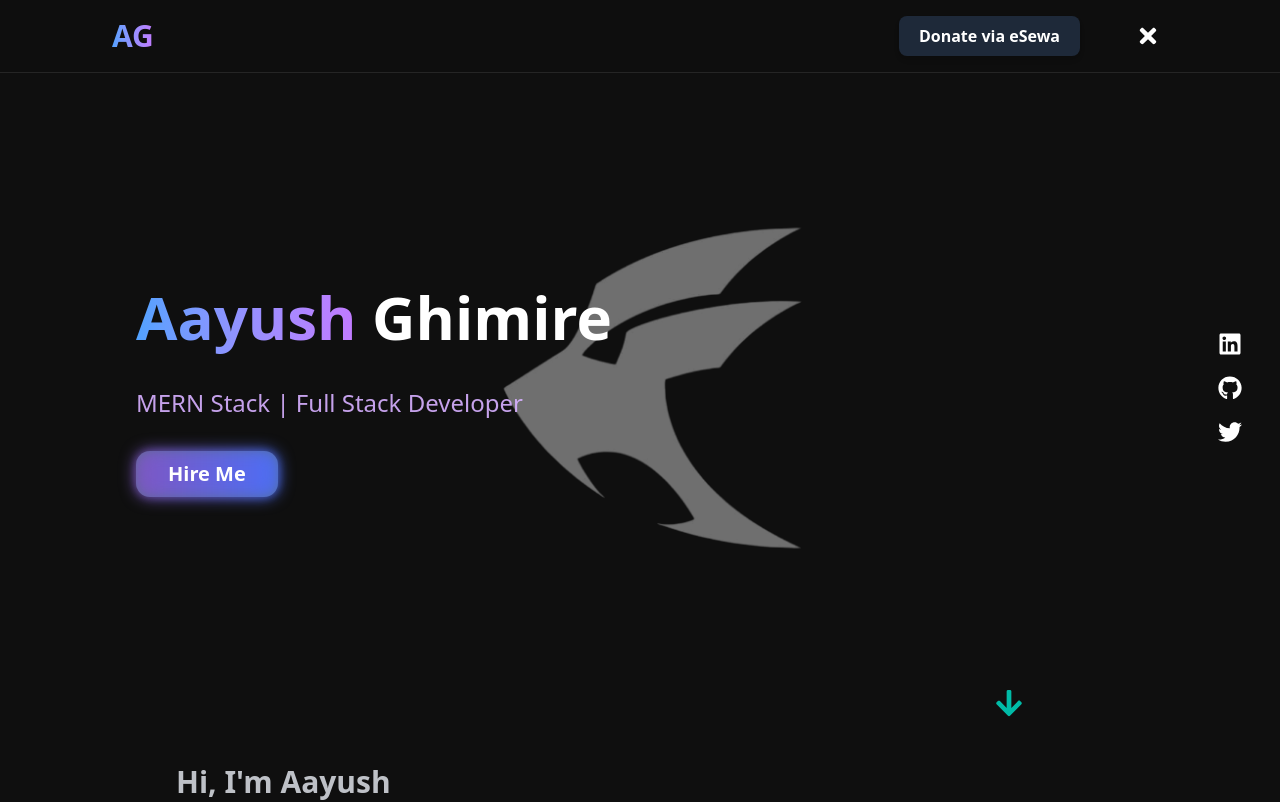
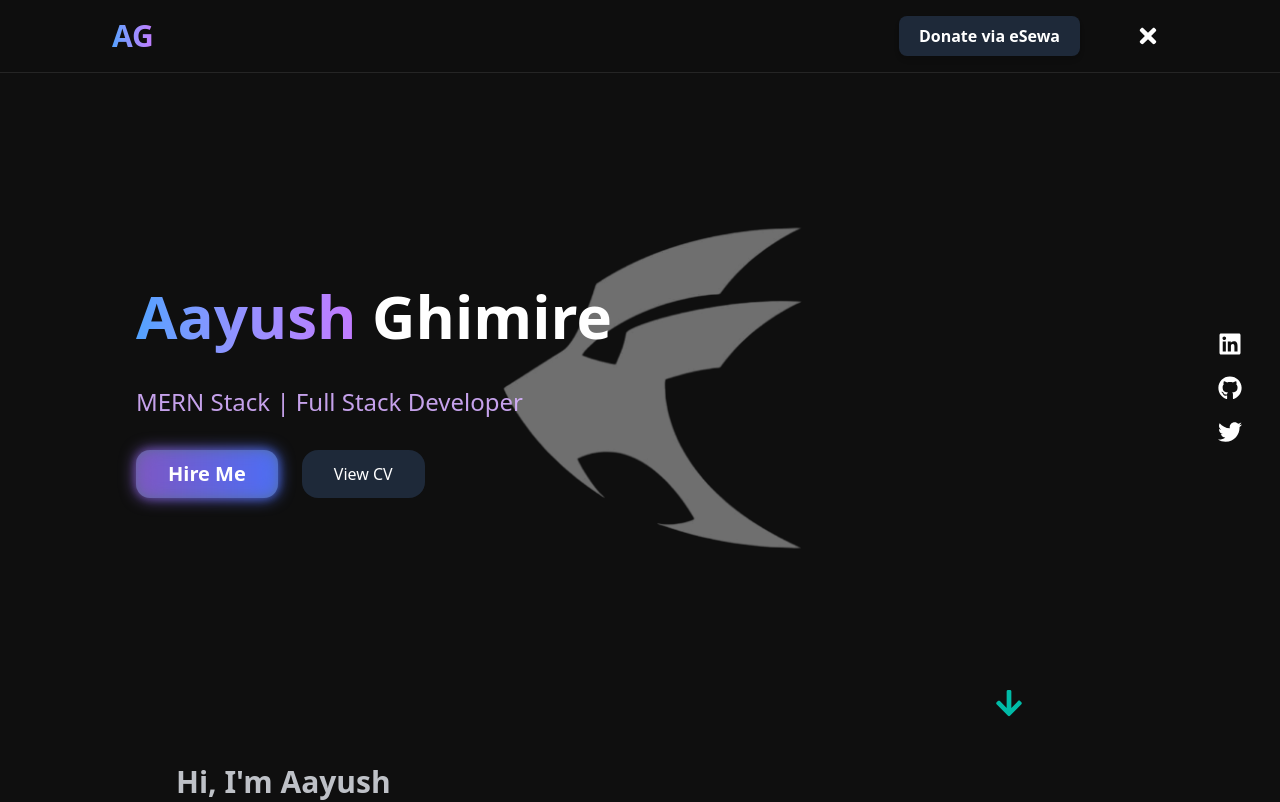
Before and after one commit to AyushGhimire077/Portfolio, a React (Vite) app in the folder client/: page / in a window 1280 px wide. Shown: the top 802 px of the page. Built offline with nearby package versions, Linux system fonts and the light colour scheme.

Commit message:
Added cv in hero section

```diff
--- a/client/src/components/Hero.jsx
+++ b/client/src/components/Hero.jsx
@@ -1,5 +1,6 @@
 import { useEffect, useState } from "react";
 import logo from "../assets/logo.png";
+import myResume from "../assets/myResume.pdf";
 import { FaLinkedin, FaGithub, FaTwitter, FaArrowDown } from "react-icons/fa";
 
 const Hero = () => {
@@ -35,7 +36,7 @@ const Hero = () => {
           <p className="text-[16px] typewriter w-fit overflow-hidden md:text-2xl text-purple-300/90">
             MERN Stack | Full Stack Developer
           </p>
-          <div>
+          <div className="flex gap-6">
             <button
               onClick={() => window.open("https://wa.me/9810534413", "_black")}
               data-aos="fade-up"
@@ -43,6 +44,14 @@ const Hero = () => {
               className="hire-btn"
             >
               Hire Me
+            </button>
+            <button
+              data-aos="fade-right"
+              data-aos-duration="800"
+              onClick={() => window.open(myResume, "_blank")}
+              className="px-8 py-3 bg-gray-800 text-white rounded-2xl hover:bg-gray-700 focus:outline-none transform hover:scale-105 transition-all duration-300"
+            >
+              View CV
             </button>
           </div>
         </div>
```
Also changed, not shown: 1 other file (tests, documents, lock files or other folders).
